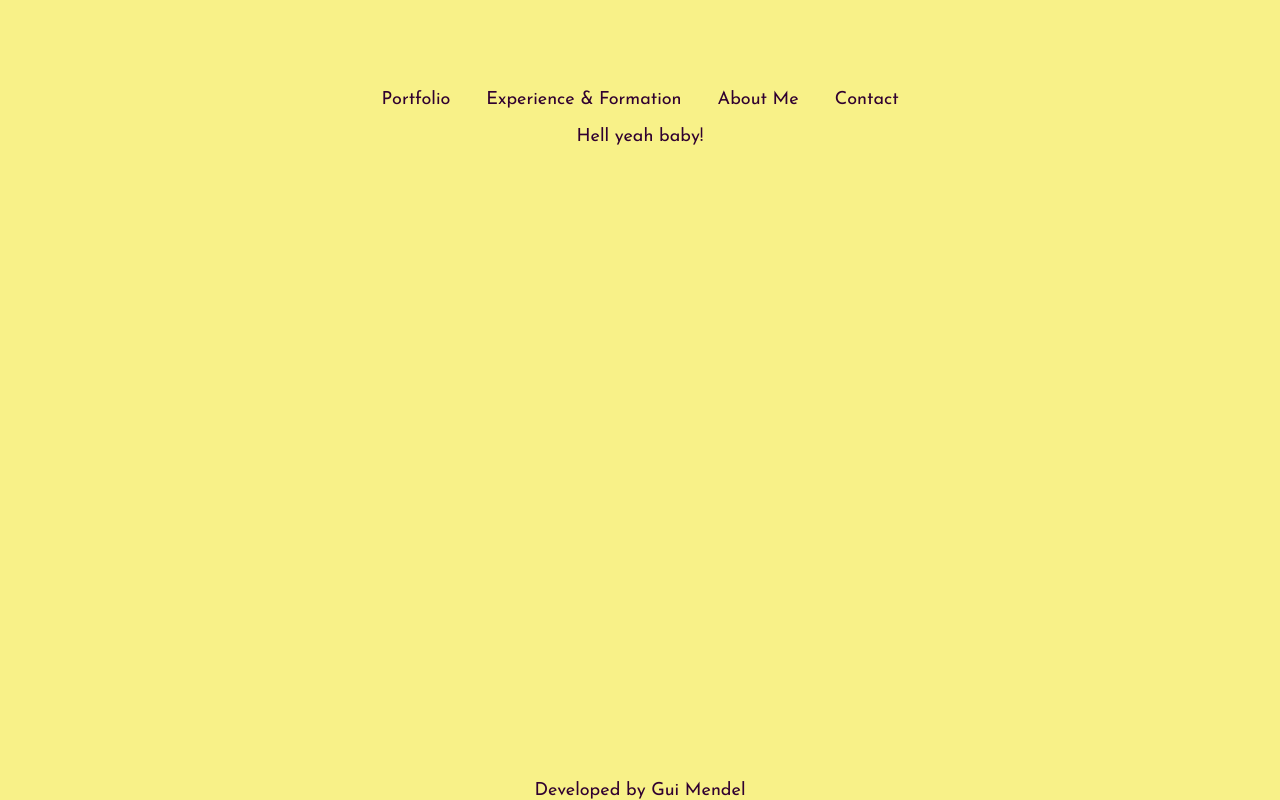
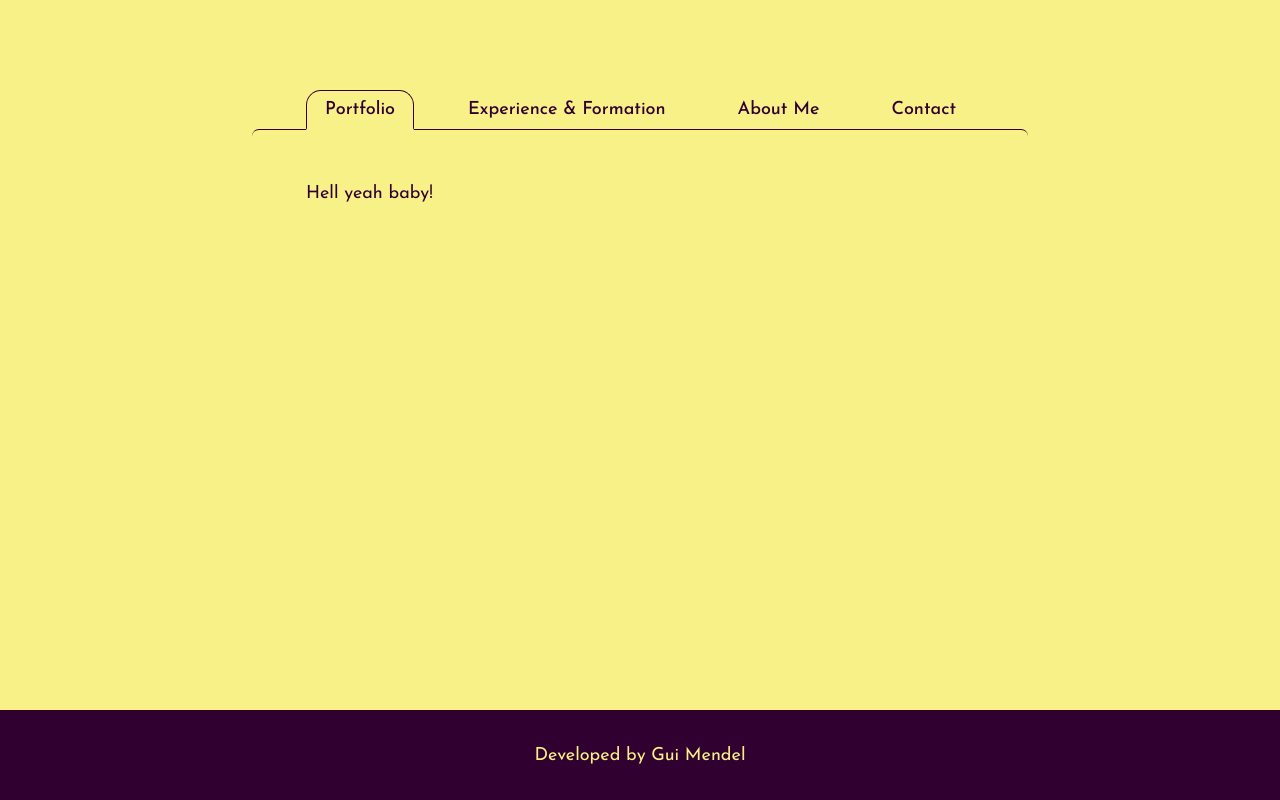
Before and after one commit to guiMendel/portfolio, an Angular app: page / in a window 1280 px wide. Built offline with nearby package versions, Linux system fonts and the light colour scheme.

Commit message:
🔨Basic style

```diff
--- a/src/app/components/App/app.component.scss
+++ b/src/app/components/App/app.component.scss
@@ -1,3 +1,5 @@
+@import "../../../styles/variables.scss";
+
 .root-container {
   width: 100%;
   min-height: 100vh;
@@ -6,16 +8,57 @@
   align-items: center;
   justify-content: space-between;
 
-  padding: 5rem 20% 0 20%;
+  padding-top: 5rem;
 
   main {
     flex-direction: column;
-    gap: 1rem;
+    // gap: 1rem;
     align-items: center;
+    margin-inline: 15%;
+
+    $tab-option-radius: 15px;
+    $tab-border-width: 1.5px;
 
     header {
-      align-items: center;
+      align-items: stretch;
       gap: 2rem;
+      padding: 0 3rem;
+      font-weight: 500;
+
+      :first-child {
+        margin-bottom: -$tab-border-width;
+        border: $tab-border-width solid $dark;
+        border-bottom: calc($tab-border-width + 1px) solid $main;
+        border-radius: $tab-option-radius $tab-option-radius 0 0;
+      }
+
+      span {
+        padding: 0.5rem 1rem;
+
+        align-items: center;
+        cursor: pointer;
+      }
+
+      z-index: 10;
+    }
+
+    .page-content {
+      width: 100%;
+
+      padding: 3rem;
+
+      border-top: $tab-border-width solid $dark;
+      border-radius: 7px;
     }
   }
+
+  footer {
+    min-height: 5rem;
+    background-color: $dark;
+    color: $main;
+    width: 100%;
+
+    align-items: center;
+    justify-content: center;
+  }
 }
```
